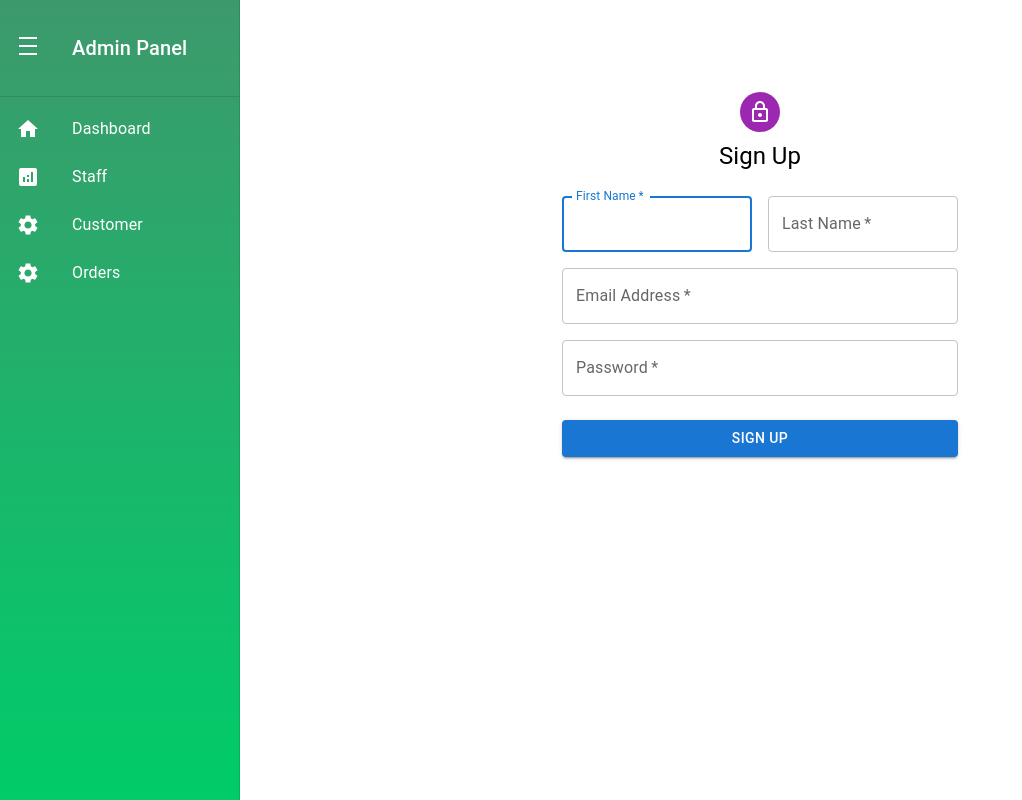
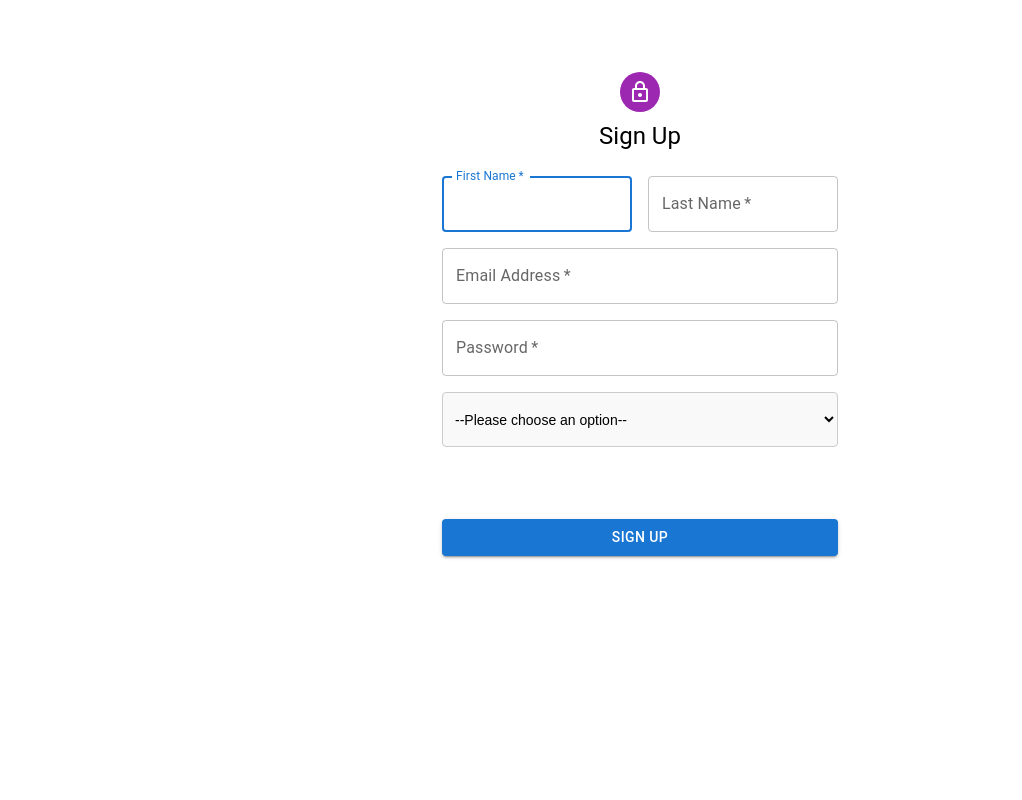
Before and after one commit to Breakfast-Meal-System-for-Students/Client, a React (Create React App) app: page /register in a window 1280 px wide. Shown: the whole page, without its empty margins (0-1022 px from the left). Built offline with nearby package versions, Linux system fonts and the light colour scheme.

Commit message:
update admin page and login

```diff
--- a/src/App.js
+++ b/src/App.js
@@ -7,24 +7,27 @@ import OrdersPage from "./pages/OrderPage/index.jsx";
 import Sidebar from "./components/SideBar/index.jsx";
 import LoginPage from "./pages/LoginPage/index.jsx";
 import RegisterPage from "./pages/RegisterPage/index.jsx";
+import { AuthProvider } from "./auth/AuthContext";
+import ProtectedRoute from "./ProtectedRoute.js";
+import MainLayout from "./components/MainLayout/index.jsx";
 
 function App() {
+
   return (
+    <AuthProvider>
       <Router>
-      <div style={{ display: "flex" }}>
-        <Sidebar />
-        <div style={{ padding: "20px", width: "100%" }}>
         <Routes>
-            <Route path="/" element={<DashboardPage />} />
-            <Route path="/manage-staff" element={<ManageStaffPage />} />
-            <Route path="/customer-profile" element={<CustomerProfilePage />} />
-            <Route path="/orders" element={<OrdersPage />} />
           <Route path="/login" element={<LoginPage/>}/>
           <Route path="/register" element={<RegisterPage/>}/>
+          <Route element={<MainLayout/>} path="/">
+            <Route path="/" element={<ProtectedRoute element={<DashboardPage />} requiredRole={4} />} />
+            <Route path="/manage-staff" element={<ProtectedRoute element={<ManageStaffPage />} requiredRole={1} />} />
+            <Route path="/customer-profile" element={<ProtectedRoute element={<CustomerProfilePage />} requiredRole={2} />} />
+            <Route path="/orders" element={<ProtectedRoute element={<OrdersPage />} requiredRole={3} />} />
+          </Route>
         </Routes>
-        </div>
-      </div>
       </Router>
+    </AuthProvider>
   );
 }
 
--- /dev/null
+++ b/src/ProtectedRoute.js
@@ -0,0 +1,16 @@
+import React from 'react';
+import { Navigate, useLocation } from 'react-router-dom';
+import { useAuth } from './auth/AuthContext';
+
+function ProtectedRoute({ element: Element, requiredRole }) {
+  const { user } = useAuth();
+  console.log("~ user", user)
+  const location = useLocation();
+  if (!user || user.role !== requiredRole) {
+    return <Navigate to="/login" state={{ from: location }} replace />;
+  }
+
+  return <Element />;
+}
+
+export default ProtectedRoute;
--- /dev/null
+++ b/src/auth/AuthContext.js
@@ -0,0 +1,52 @@
+import React, { createContext, useState, useContext, useEffect } from 'react';
+import { jwtDecode } from 'jwt-decode';
+
+const AuthContext = createContext();
+
+export function AuthProvider({ children }) {
+  const [user, setUser] = useState(null);
+
+  useEffect(() => {
+    const token = localStorage.getItem('token');
+    if (token) {
+      try {
+        const decoded = jwtDecode(token);
+        setUser(decoded);
+      } catch (error) {
+        localStorage.removeItem('token');
+      }
+    }
+  }, []);
+
+  const login = async (email, password) => {
+    const response = await fetch("https://bms-fs-api.azurewebsites.net/api/Auth/login", {
+      method: 'POST',
+      headers: {
+        'Content-Type': 'application/json',
+      },
+      body: JSON.stringify({ email, password }),
+    });
+    console.log("~ decode", response)
+    if (response.statusCode === 200) {
+      const data = await response.json();
+      localStorage.setItem('token', data.token);
+      const decoded = jwtDecode(data.token);
+      setUser(decoded);
+    }
+  };
+
+  const logout = () => {
+    localStorage.removeItem('token');
+    setUser(null);
+  };
+
+  return (
+    <AuthContext.Provider value={{ user, login, logout }}>
+      {children}
+    </AuthContext.Provider>
+  );
+}
+
+export function useAuth() {
+  return useContext(AuthContext);
+}
--- /dev/null
+++ b/src/components/MainLayout/index.jsx
@@ -0,0 +1,21 @@
+import React from 'react';
+import { Outlet, useLocation } from 'react-router-dom';
+import Sidebar from '../SideBar/index'; // Assuming you have a Sidebar component
+
+function MainLayout({children}) {
+  const location = useLocation();
+
+  // Hide sidebar on specific routes like /login
+  const hideSidebar = location.pathname === '/login';
+
+  return (
+    <div style={{ display: 'flex' }}>
+      {!hideSidebar && <Sidebar />}
+      <div style={{ padding: "20px", width: "100%" }}>
+      <Outlet />
+      </div>
+    </div>
+  );
+}
+
+export default MainLayout;
--- a/src/pages/LoginPage/index.jsx
+++ b/src/pages/LoginPage/index.jsx
@@ -1,19 +1,40 @@
-import React from 'react';
+import React, { useState } from 'react';
 import { TextField, Button, Box, Typography, Container, CssBaseline, Avatar } from '@mui/material';
 import LockOutlinedIcon from '@mui/icons-material/LockOutlined';
 import { createTheme, ThemeProvider } from '@mui/material/styles';
+import { useAuth } from '../../auth/AuthContext';
+import { useNavigate, useLocation } from 'react-router-dom';
 
 const theme = createTheme();
 
 export default function Login() {
-  const handleSubmit = (event) => {
-    event.preventDefault();
-    const data = new FormData(event.currentTarget);
-    console.log({
-      email: data.get('email'),
-      password: data.get('password'),
-    });
+  const [data, setData] = useState({
+    email: '',
+    password: '',
+  })
+  const { login } = useAuth();
+  const navigate = useNavigate();
+  const location = useLocation();
+  const handleSubmit = async (e) => {
+    e.preventDefault();
+    try {
+      await login(data.email, data.password);
+
+      // Redirect to the page they were trying to access or default to home
+      const from = location.state?.from?.pathname || '/';
+      navigate(from, { replace: true });
+    } catch (error) {
+      console.error('Login failed', error);
+      // Handle error (e.g., show an error message to the user)
+    }
   };
+
+  const handleChange = (event) => {
+    setData({
+      ...data,
+      [event.target.name]: event.target.value
+    })
+  }
 
   return (
     <ThemeProvider theme={theme}>
@@ -33,7 +54,7 @@ export default function Login() {
           <Typography component="h1" variant="h5">
             Sign In
           </Typography>
-          <Box component="form" onSubmit={handleSubmit} noValidate sx={{ mt: 1 }}>
+          <Box sx={{ mt: 1 }}>
             <TextField
               margin="normal"
               required
@@ -43,6 +64,7 @@ export default function Login() {
               name="email"
               autoComplete="email"
               autoFocus
+              onChange={e => handleChange(e)}
             />
             <TextField
               margin="normal"
@@ -53,12 +75,14 @@ export default function Login() {
               type="password"
               id="password"
               autoComplete="current-password"
+              onChange={e => handleChange(e)}
             />
             <Button
               type="submit"
               fullWidth
               variant="contained"
               sx={{ mt: 3, mb: 2 }}
+              onClick={handleSubmit}
             >
               Sign In
             </Button>
--- /dev/null
+++ b/src/pages/RegisterPage/RegisterPage.style.jsx
@@ -0,0 +1,24 @@
+import { Grid } from "@mui/material";
+import styled from "styled-components";
+
+export const StyledSelect = styled(Grid)`
+  display: flex;
+  flex-direction: column;
+  margin: 20px auto;
+  width: 100%;
+  .select-dropdown {
+    padding: 8px;
+    font-size: 14px;
+    border-radius: 4px;
+    border: 1px solid #ccc;
+    background-color: #f9f9f9;
+    outline: none;
+    width: 100%;
+    height: 55px;
+    transition: border-color 0.3s;
+  }
+
+  .select-dropdown:focus {
+    border-color: #007BFF;
+  }
+`;
--- a/src/pages/RegisterPage/index.jsx
+++ b/src/pages/RegisterPage/index.jsx
@@ -1,19 +1,56 @@
-import React from 'react';
+import React, { useState } from 'react';
 import { TextField, Button, Box, Typography, Container, Avatar, Grid } from '@mui/material';
 import LockOutlinedIcon from '@mui/icons-material/LockOutlined';
 import { createTheme, ThemeProvider } from '@mui/material/styles';
+import { StyledSelect } from './RegisterPage.style';
 
 const theme = createTheme();
 
 export default function Register() {
-  const handleSubmit = (event) => {
-    event.preventDefault();
-    const data = new FormData(event.currentTarget);
-    console.log({
-      firstName: data.get('firstName'),
-      lastName: data.get('lastName'),
-      email: data.get('email'),
-      password: data.get('password'),
+  const [data, setData] = useState({
+    email: "",
+    firstName: "",
+    lastName: "",
+    password: ""
+  });
+  const [selectedRole, setSelectedRole] = useState('');
+  const handleSelectChange = (event) => {
+    setSelectedRole(event.target.value);
+  };
+
+  const handleChange = (event) => {
+    setData({
+      ...data,
+      [event.target.name]: event.target.value
+    })
+  }
+
+  const handleSubmit = () => {
+
+    fetch(`https://bms-fs-api.azurewebsites.net/api/Auth/register?role=${selectedRole}`, {
+      method: "POST",
+      headers: {
+        'Content-Type': 'application/json'
+      },
+      body: JSON.stringify(data)
+    })
+    .then(response => {
+      if (!response.ok) {
+          throw new Error('Network response was not ok');
+      }
+      return response.json(); // Convert the response to JSON
+    })
+    .then(data => {
+        setData({
+          email: "",
+          firstName: "",
+          lastName: "",
+          password: ""
+        })
+        console.log('Success:', data); // Handle success
+    })
+    .catch(error => {
+        console.error('Error:', error); // Handle errors
     });
   };
 
@@ -34,7 +71,7 @@ export default function Register() {
           <Typography component="h1" variant="h5">
             Sign Up
           </Typography>
-          <Box component="form" onSubmit={handleSubmit} noValidate sx={{ mt: 3 }}>
+          <Box  sx={{ mt: 3 }}>
             <Grid container spacing={2}>
               <Grid item xs={12} sm={6}>
                 <TextField
@@ -45,6 +82,7 @@ export default function Register() {
                   id="firstName"
                   label="First Name"
                   autoFocus
+                  onChange={e => handleChange(e)}
                 />
               </Grid>
               <Grid item xs={12} sm={6}>
@@ -55,6 +93,7 @@ export default function Register() {
                   label="Last Name"
                   name="lastName"
                   autoComplete="family-name"
+                  onChange={e => handleChange(e)}
                 />
               </Grid>
               <Grid item xs={12}>
@@ -65,6 +104,7 @@ export default function Register() {
                   label="Email Address"
                   name="email"
                   autoComplete="email"
+                  onChange={e => handleChange(e)}
                 />
               </Grid>
               <Grid item xs={12}>
@@ -76,14 +116,25 @@ export default function Register() {
                   type="password"
                   id="password"
                   autoComplete="new-password"
+                  onChange={e => handleChange(e)}
                 />
               </Grid>
+              <StyledSelect item xs={12}>
+                <select id="roles" value={selectedRole} onChange={handleSelectChange} className="select-dropdown">
+                  <option value="">--Please choose an option--</option>
+                  <option value="1">User</option>
+                  <option value="2">Shop</option>
+                  <option value="3">Staff</option>
+                  <option value="4">Admin</option>
+                </select>
+              </StyledSelect>
             </Grid>
             <Button
               type="submit"
               fullWidth
               variant="contained"
-              sx={{ mt: 3, mb: 2 }}
+              sx={{ mt: 9, mb: 2 }}
+              onClick={handleSubmit}
             >
               Sign Up
             </Button>
```
Lines whose indentation alone changed are shown as unchanged.
